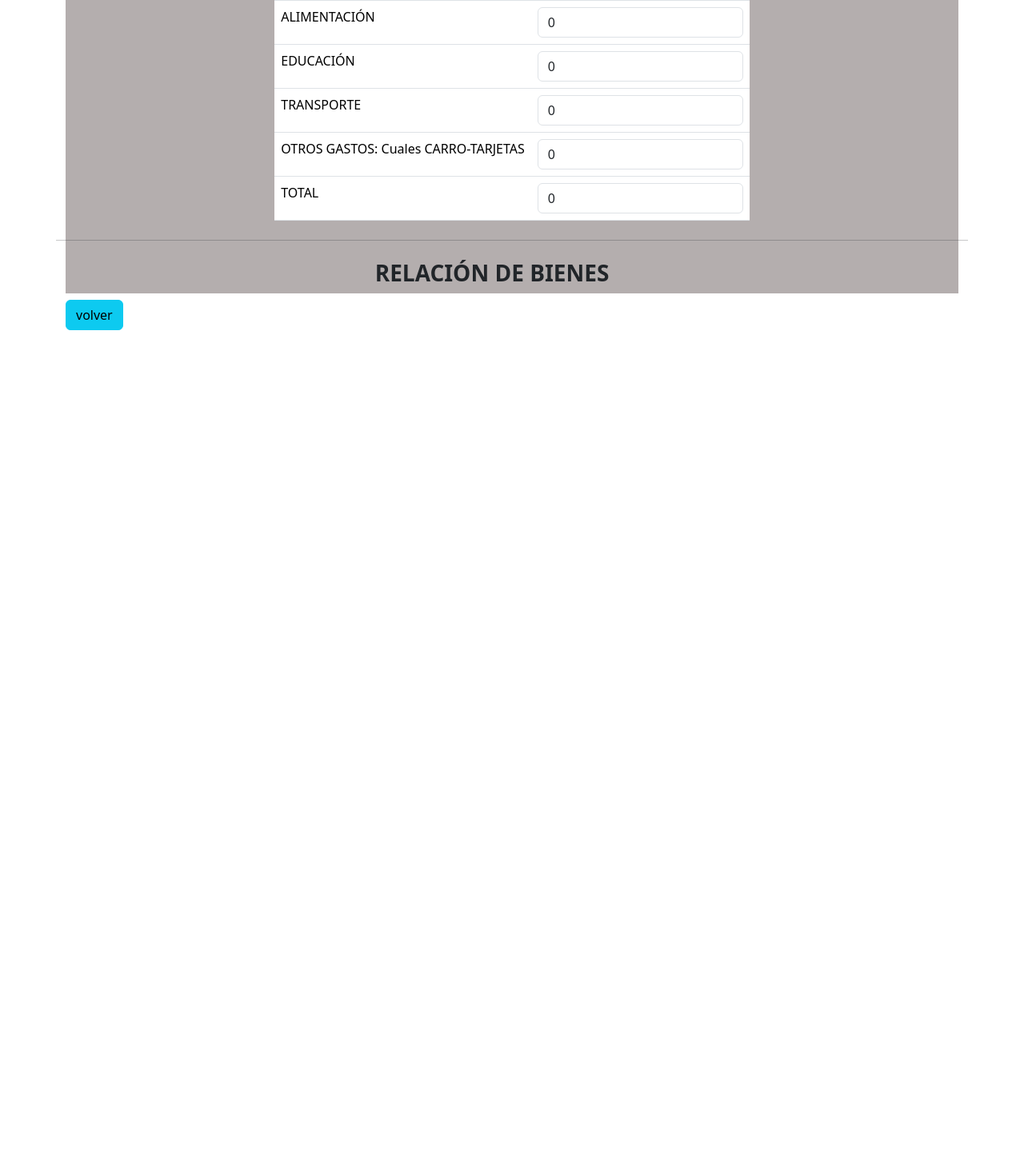
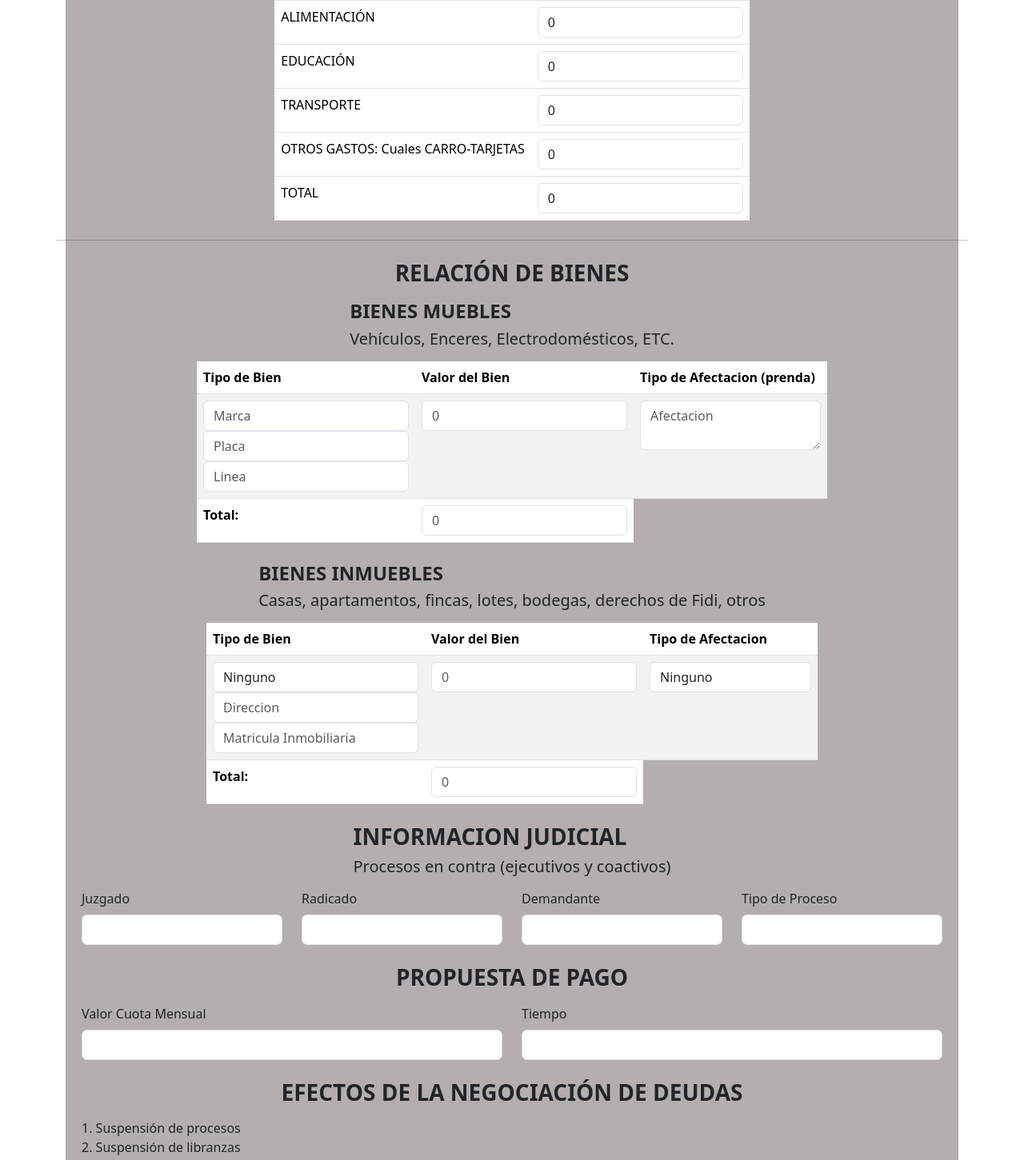
Before and after one commit to sneyder53/front-insolvencia, an Angular app: page /orientacion/1 in a window 1280 px wide. Shown: the part 1330-2781 px from the top of the page at 80% size. Before the commit the page ends 1743 px from the top, so only its background shows below. Built offline with nearby package versions, Linux system fonts and the light colour scheme.

Commit message:
se termina formulario de orientacion

```diff
--- a/src/app/components/orientacion/orientacion.component.html
+++ b/src/app/components/orientacion/orientacion.component.html
@@ -1,10 +1,10 @@
 <div class="container">
   <div class="row align-items-center mt-5">
-    <div class="col-3"></div>
+    <div class="col"></div>
     <div class="col-auto">
       <h2><strong>ORIENTACIÓN INSOLVENCIA ECONÓMICA DE PERSONA NATURAL NO COMERCIANTE</strong></h2>
     </div>
-    <div class="col-3"></div>
+    <div class="col"></div>
   </div>
   <div class="g-3 align-items-center mt-5 formulario">
     <form action="orientacion">
@@ -12,11 +12,11 @@
         <hr>
       </div>
       <div class="row">
-        <div class="col-4"></div>
+        <div class="col"></div>
         <div class="col-auto">
           <h3><strong>DATOS CLIENTE</strong></h3>
         </div>
-        <div class="col-4"></div>
+        <div class="col"></div>
       </div>
       <div class="row m-1">
         <div class="col-4">
@@ -43,11 +43,11 @@
         <hr>
       </div>
       <div class="row ">
-        <div class="col-3"></div>
+        <div class="col"></div>
         <div class="col-auto ">
           <h3><strong>CAUSAS DE LA INSOLVENCIA</strong></h3>
         </div>
-        <div class="col-3"></div>
+        <div class="col"></div>
       </div>
 
       <div class="row m-2">
@@ -110,21 +110,21 @@
         <hr>
       </div>
       <div class="row ">
-        <div class="col-4"></div>
-        <div class="col-auto ">
+        <div class="col"></div>
+        <div class="col-auto">
           <h3><strong>ACREEDORES</strong></h3>
         </div>
-        <div class="col-4"></div>
+        <div class="col"></div>
       </div>
       <div class="row m-2">
-        <div class="col-4"></div>
+        <div class="col"></div>
         <div class="col-auto">
           <button class="btn btn-primary">Agregar producto</button>
         </div>
-        <div class="col-4"></div>
+        <div class="col"></div>
       </div>
       <div class="row m-2">
-        <div class="col-1"></div>
+        <div class="col"></div>
         <div class="col-auto">
           <table class="table table-striped table-hover">
             <thead>
@@ -151,7 +151,7 @@
             </tbody>
           </table>
         </div>
-        <div class="col-1"></div>
+        <div class="col"></div>
       </div>
       <div class="row">
         <hr>
@@ -267,13 +267,211 @@
         <hr>
       </div>
       <div class="row m-2">
-        <div class="col-4"></div>
+        <div class="col"></div>
         <div class="col-auto ">
           <h3><strong>RELACIÓN DE BIENES  </strong></h3>
         </div>
-        <div class="col-4"></div>
+        <div class="col"></div>
+      </div>
+      <div class="row m-2">
+        <div class="col"></div>
+        <div class="col-auto ">
+          <h4><strong>BIENES MUEBLES</strong></h4>
+          <h5>Vehículos, Enceres, Electrodomésticos, ETC.</h5>
+        </div>
+        <div class="col"></div>
+      </div>
+      <div class="row m-2">
+        <div class="col"></div>
+        <div class="col-auto">
+          <table class="table table-striped">
+            <thead>
+              <tr>
+                <th scope="col">Tipo de Bien</th>
+                <th scope="col">Valor del Bien</th>
+                <th scope="col">Tipo de Afectacion (prenda)</th>
+              </tr>
+            </thead>
+            <tbody>
+              <tr>
+                <td>
+                  <input class="form-control"  type="text" name="marca" id="marca" placeholder="Marca">
+                  <input class="form-control"  type="text" name="placa" id="placa" placeholder="Placa">
+                  <input class="form-control"  type="text" name="linea" id="linea" placeholder="Linea">
+                </td>
+                <td>
+                  <input class="form-control"  type="number" name="valor" id="valor" placeholder="0">
+                </td>
+                <td>
+                  <textarea class="form-control" name="afectacion" id="afectacion" placeholder="Afectacion"></textarea>
+                </td>
+              </tr>
+              <tr>
+                <td>
+                  <strong>Total: </strong>
+                </td>
+                <td>
+                  <input class="form-control"  type="number" name="total" id="total" placeholder="0" readonly>
+                </td>
+              </tr>
+            </tbody>
+          </table>
+        </div>
+        <div class="col"></div>
+      </div>
+      <div class="row m-2">
+        <div class="col"></div>
+        <div class="col-auto ">
+          <h4><strong>BIENES INMUEBLES</strong></h4>
+          <h5>Casas, apartamentos, fincas, lotes, bodegas, derechos de Fidi, otros</h5>
+        </div>
+        <div class="col"></div>
+      </div>
+      <div class="row m-2">
+        <div class="col"></div>
+        <div class="col-auto">
+          <table class="table table-striped">
+            <thead>
+              <tr>
+                <th scope="col">Tipo de Bien</th>
+                <th scope="col">Valor del Bien</th>
+                <th scope="col">Tipo de Afectacion</th>
+              </tr>
+            </thead>
+            <tbody>
+              <tr>
+                <td>
+                  <select class="form-control" name="tipo" id="tipo">
+                    <option value="">Ninguno</option>
+                    <option value="casa">Casa</option>
+                    <option value="lote">Lote</option>
+                    <option value="apartamento">Apartamento</option>
+                  </select>
+                  <input class="form-control"  type="text" name="direccion" id="direccion" placeholder="Direccion">
+                  <input class="form-control"  type="text" name="matricula" id="matricula" placeholder="Matricula Inmobiliaria">
+                </td>
+                <td>
+                  <input class="form-control"  type="number" name="valor" id="valor" placeholder="0">
+                </td>
+                <td>
+                  <select class="form-control" name="tipo" id="tipo">
+                    <option value="">Ninguno</option>
+                    <option value="hipoteca">Hipoteca</option>
+                    <option value="patrimonio">Patrimonio Familiar</option>
+                    <option value="afectacion">Afectacion a la vivienda</option>
+                  </select>
+                </td>
+              </tr>
+              <tr>
+                <td>
+                  <strong>Total: </strong>
+                </td>
+                <td>
+                  <input class="form-control"  type="number" name="total" id="total" placeholder="0" readonly>
+                </td>
+              </tr>
+            </tbody>
+          </table>
+        </div>
+        <div class="col"></div>
+      </div>
+      <div class="row m-2">
+        <div class="col"></div>
+        <div class="col-auto ">
+          <h3><strong>INFORMACION JUDICIAL</strong></h3>
+          <h5>Procesos en contra (ejecutivos y coactivos)</h5>
+        </div>
+        <div class="col"></div>
+      </div>
+      <div class="row m-2">
+        <div class="col">
+          <div class="mb-3">
+            <label for="juzgado" class="form-label">Juzgado</label>
+            <input type="text" class="form-control" id="juzgado">
+          </div>
+        </div>
+        <div class="col">
+          <div class="mb-3">
+            <label for="radicado" class="form-label">Radicado</label>
+            <input type="text" class="form-control" id="radicado">
+          </div>
+        </div>
+        <div class="col">
+          <div class="mb-3">
+            <label for="demandante" class="form-label">Demandante</label>
+            <input type="text" class="form-control" id="demandante" >
+          </div>
+        </div>
+        <div class="col">
+          <div class="mb-3">
+            <label for="proceso" class="form-label">Tipo de Proceso</label>
+            <input type="text" class="form-control" id="proceso" >
+          </div>
+        </div>
+      </div>
+      <div class="row m-2">
+        <div class="col"></div>
+        <div class="col-auto ">
+          <h3><strong>PROPUESTA DE PAGO</strong></h3>
+        </div>
+        <div class="col"></div>
+      </div>
+      <div class="row m-2">
+        <div class="col">
+          <div class="mb-3">
+            <label for="valorcuota" class="form-label">Valor Cuota Mensual</label>
+            <input type="text" class="form-control" id="valorcuota" readonly >
+          </div>
+        </div>
+        <div class="col">
+          <div class="mb-3">
+            <label for="tiempo" class="form-label">Tiempo</label>
+            <input type="text" class="form-control" id="tiempo" readonly >
+          </div>
+        </div>
+      </div>
+      <div class="row m-2">
+        <div class="col"></div>
+        <div class="col-auto ">
+          <h3><strong>EFECTOS DE LA NEGOCIACIÓN DE DEUDAS</strong></h3>
+
+        </div>
+        <div class="col"></div>
+      </div>
+      <div class="row m-2">
+        <div class="col"></div>
+        <div class="col-auto">
+          <p>
+            1. Suspensión de procesos <br>
+            2. Suspensión de libranzas <br>
+            3. No embargos <br>
+            4. No procesos judiciales <br>
+            5. No suspensión de servicios públicos domiciliarios <br>
+            6. Protección del patrimonio <br>
+            7. Fórmulas de pago que pueden incluir: condonación de intereses, pagos a capital, periodos
+            de gracia.
+          </p>
+          <p>
+            ANEXOS NECESARIOS: deberá anexar copia de su documento de identidad, certificado de ingresos,
+            certificación de existencia y representación legal de los acreedores en caso de ser entidades expedida por la
+            correspondiente cámara de comercio.
+          </p>
+        </div>
+        <div class="col"></div>
+      </div>
+      <div class="row m-2">
+        <div class="col"></div>
+        <div class="col-auto">
+
+            <button class="btn btn-info m-1" (click)="volver()" >volver</button>
+
+
+            <button class="btn btn-success m-1" (click)="generar()" >Guardar</button>
+
+        </div>
+        <div class="col"></div>
       </div>
     </form>
   </div>
-  <button class="btn btn-info" (click)="volver()" >volver</button>
+
 </div>
--- a/src/app/components/orientacion/orientacion.component.ts
+++ b/src/app/components/orientacion/orientacion.component.ts
@@ -23,4 +23,8 @@ export class OrientacionComponent implements OnInit {
     this._router.navigate(["/cliente"]);
   }
 
+  generar(){
+    this._router.navigate(["/cliente"]);
+  }
+
 }
```
